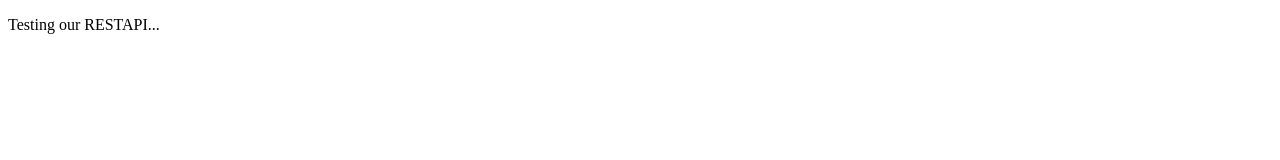
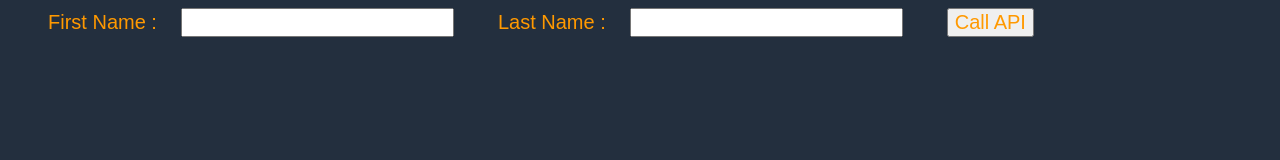
Before and after one commit to chanqoDev/rabbitsLawnCare__SPA, a plain HTML site: page index.html in a window 1280 px wide. Drawn offline with Linux system fonts and the light colour scheme.

Commit message:
udpate: Web app with Amplify Console AWS && call API gateway from webpage

```diff
--- a/index.html
+++ b/index.html
@@ -5,8 +5,61 @@
     <meta http-equiv="X-UA-Compatible" content="IE=edge" />
     <meta name="viewport" content="width=device-width, initial-scale=1.0" />
     <title>Rabbits Lawncare</title>
+    <style>
+      body {
+        background-color: #232f3e;
+      }
+      label,
+      button {
+        color: #ff9900;
+        font-family: Arial, Helvetica, sans-serif;
+        font-size: 20px;
+        margin-left: 40px;
+      }
+      input {
+        color: #232f3e;
+        font-family: Arial, Helvetica, sans-serif;
+        font-size: 20px;
+        margin-left: 20px;
+      }
+    </style>
+    <script>
+      // define the callAPI function that takes a first name and last name as parameters
+      var callAPI = (firstName, lastName) => {
+        // instantiate a headers object
+        var myHeaders = new Headers();
+        // add content type header to object
+        myHeaders.append("Content-Type", "application/json");
+        // using built in JSON utility package turn object to string and store in a variable
+        var raw = JSON.stringify({ firstName: firstName, lastName: lastName });
+        // create a JSON object with parameters for API call and store in a variable
+        var requestOptions = {
+          method: "POST",
+          headers: myHeaders,
+          body: raw,
+          redirect: "follow",
+        };
+        // make API call with parameters and use promises to get response
+        fetch("YOUR-API-INVOKE-URL", requestOptions)
+          .then((response) => response.text())
+          .then((result) => alert(JSON.parse(result).body))
+          .catch((error) => console.log("error", error));
+      };
+    </script>
   </head>
   <body>
-    <p>Testing our RESTAPI...</p>
+    <form>
+      <label>First Name :</label>
+      <input type="text" id="fName" />
+      <label>Last Name :</label>
+      <input type="text" id="lName" />
+      <!-- set button onClick method to call function we defined passing input values as parameters -->
+      <button
+        type="button"
+        onclick="callAPI(document.getElementById('fName').value,document.getElementById('lName').value)"
+      >
+        Call API
+      </button>
+    </form>
   </body>
 </html>
```
